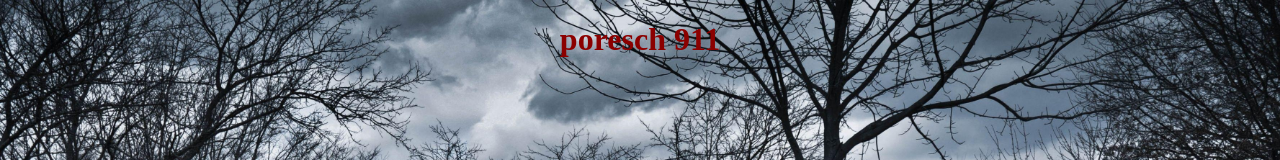
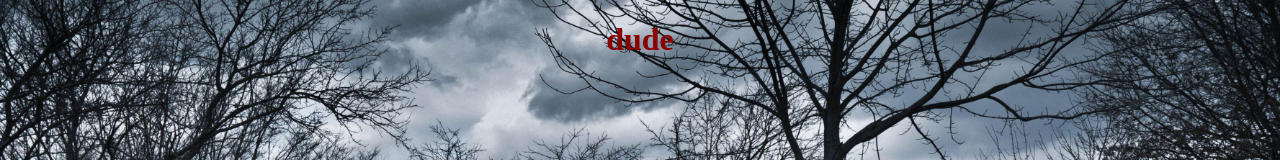
Before and after one commit to Akashkpzel/webpage-demo, a plain HTML site: page index.html in a window 1280 px wide. Shown: the top 160 px of the page. Drawn offline with Linux system fonts and the light colour scheme.

Commit message:
Update index.html

```diff
--- a/index.html
+++ b/index.html
@@ -6,7 +6,7 @@
     <title>Document</title>
 </head>
 <body style="background-image:url('361390.jpg') ;background-repeat: no-repeat;background-size: cover">
-    <h1 style="color:darkred;text-align: center;">poresch 911</h1>
+    <h1 style="color:darkred;text-align: center;">dude</h1>
 
 </body>
 </html>
```
